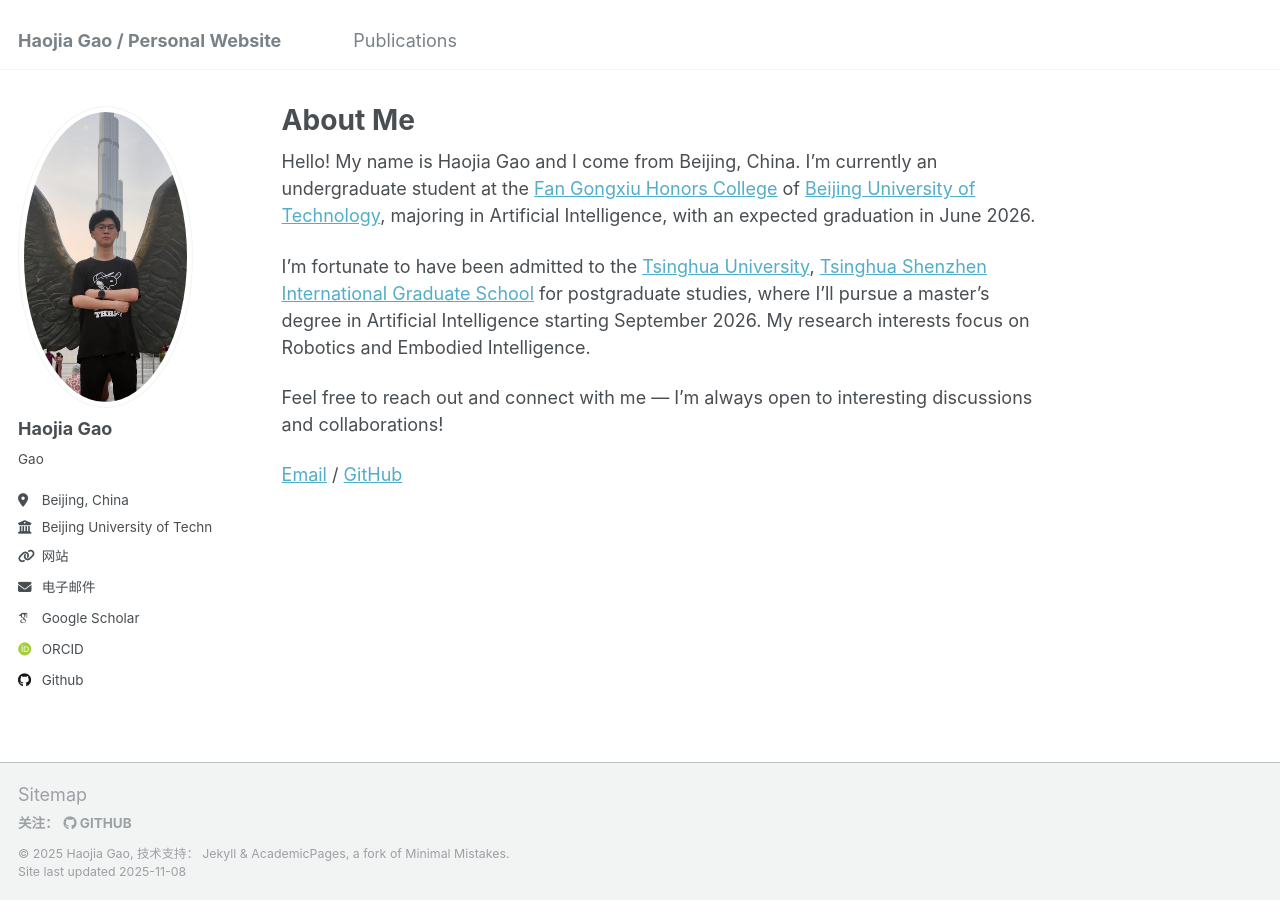
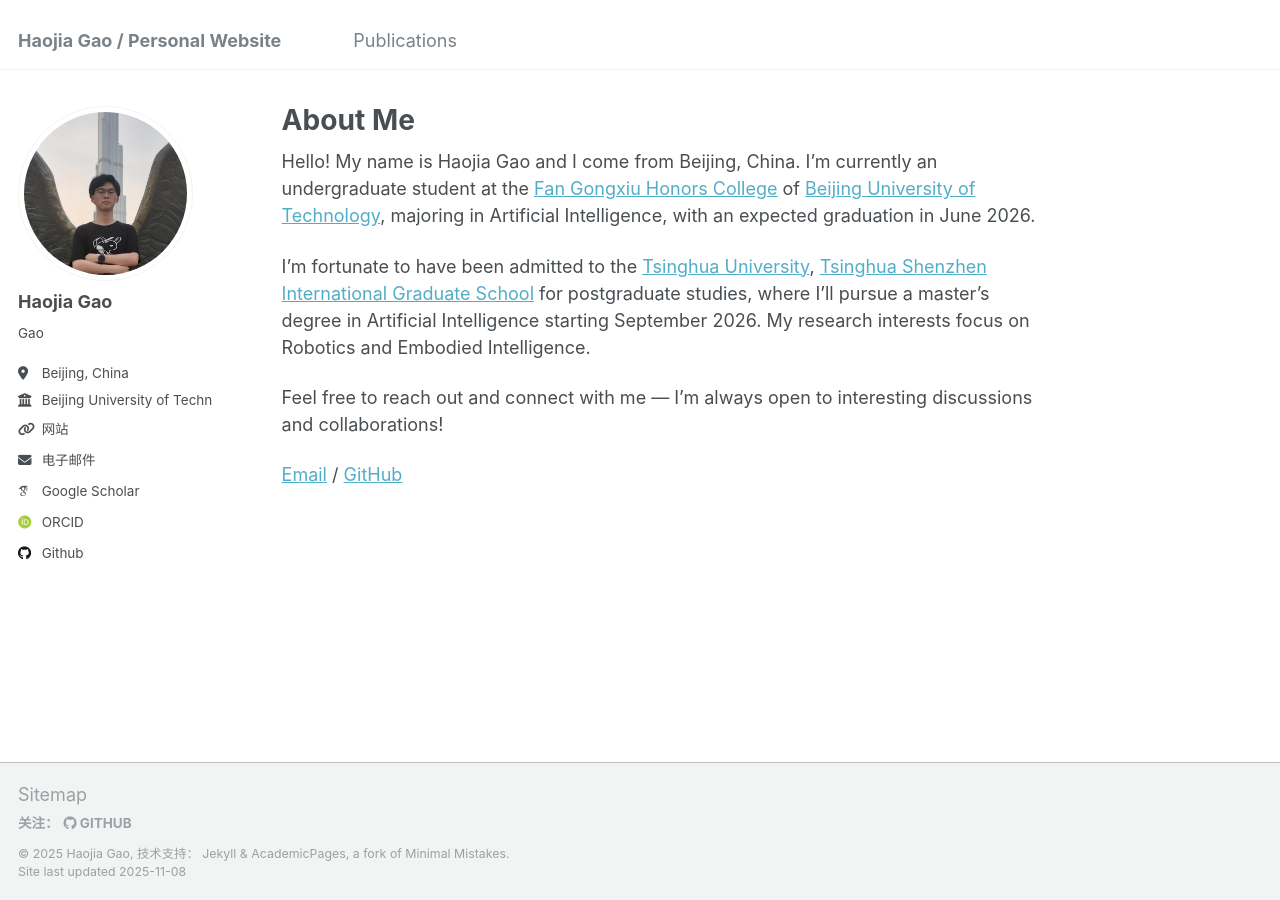
Before and after one commit to gaohaojia/gaohaojia.github.io, a Jekyll site: the page built from _pages/about.md, in a window 1280 px wide. Built offline with Jekyll 4.4.1, drawn with Linux system fonts in a browser that asks for light colours; some web fonts are replaced.

Commit message:
Change avatar

```diff
--- a/_config.yml
+++ b/_config.yml
@@ -21,7 +21,7 @@ repository               : "gaohaojia/gaohaojia.github.io"
 #               Additional customization can be done by editing /_includes/author-profile.html
 author:
   # Biographic information
-  avatar           : "gao.jpeg"
+  avatar           : "gao.jpg"
   name             : "Haojia Gao"
   pronouns         : # example: "she/her"
   bio              : "Gao"
```
Also changed, not shown: images/gao.jpeg (deleted), images/gao.jpg (added).
